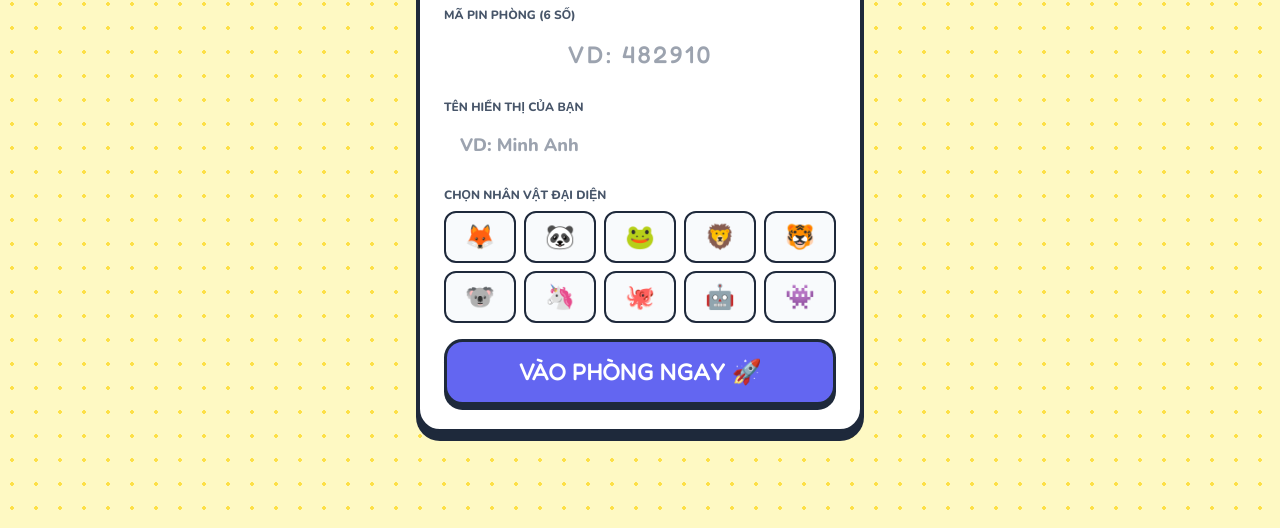
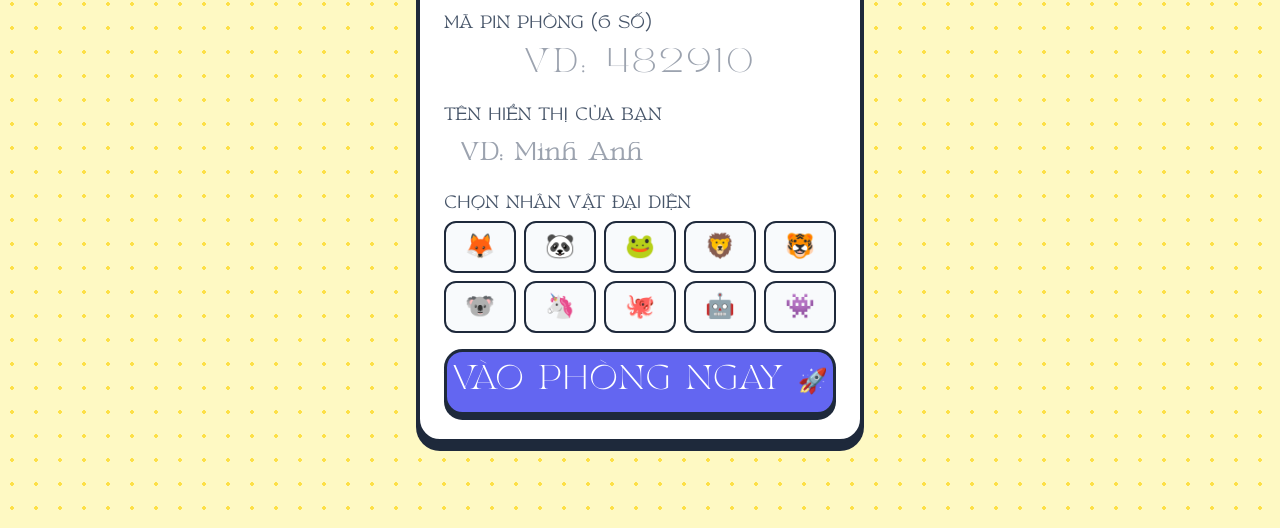
Before and after one commit to linhdepzai182-create/toonquiz-kahoot, a website: page play.html in a window 1280 px wide. Shown: the part 272-800 px from the top of the page. Drawn offline with nearby package versions, Linux system fonts and the light colour scheme.

Commit message:
Apply DFVN TAN TWINKLE font across website

```diff
--- a/play.html
+++ b/play.html
@@ -10,14 +10,24 @@
   <link href="https://fonts.googleapis.com/css2?family=Fredoka:wght@500;600;700&family=Nunito:wght@600;700;800;900&display=swap" rel="stylesheet">
   <link rel="stylesheet" href="https://cdnjs.cloudflare.com/ajax/libs/font-awesome/6.5.1/css/all.min.css" />
   <style>
+    @font-face {
+      font-family: 'DFVN TAN TWINKLE';
+      src: url('fonts/dfvn-tan-twinkle.ttf') format('truetype'),
+           url('fonts/dfvn-tan-twinkle.otf') format('opentype');
+      font-weight: normal;
+      font-style: normal;
+      font-display: swap;
+    }
+    body, button, input, textarea, select {
+      font-family: 'DFVN TAN TWINKLE', 'Nunito', sans-serif;
+    }
     body {
-      font-family: 'Nunito', sans-serif;
       background-color: #FEF9C3;
       background-image: radial-gradient(#FDE047 2px, transparent 2px);
       background-size: 24px 24px;
     }
     h1, h2, h3, .font-toon {
-      font-family: 'Fredoka', sans-serif;
+      font-family: 'DFVN TAN TWINKLE', 'Fredoka', sans-serif;
     }
     .toon-card {
       border: 4px solid #1E293B;
--- a/server.js
+++ b/server.js
@@ -32,7 +32,11 @@ const MIME_TYPES = {
   '.jpg': 'image/jpeg',
   '.jpeg': 'image/jpeg',
   '.svg': 'image/svg+xml',
-  '.ico': 'image/x-icon'
+  '.ico': 'image/x-icon',
+  '.ttf': 'font/ttf',
+  '.otf': 'font/otf',
+  '.woff': 'font/woff',
+  '.woff2': 'font/woff2'
 };
 
 /**
```
Also changed, not shown: HrddQuiz.html (+14 -2 lines), fonts/dfvn-tan-twinkle.otf (added), fonts/dfvn-tan-twinkle.ttf (added).
